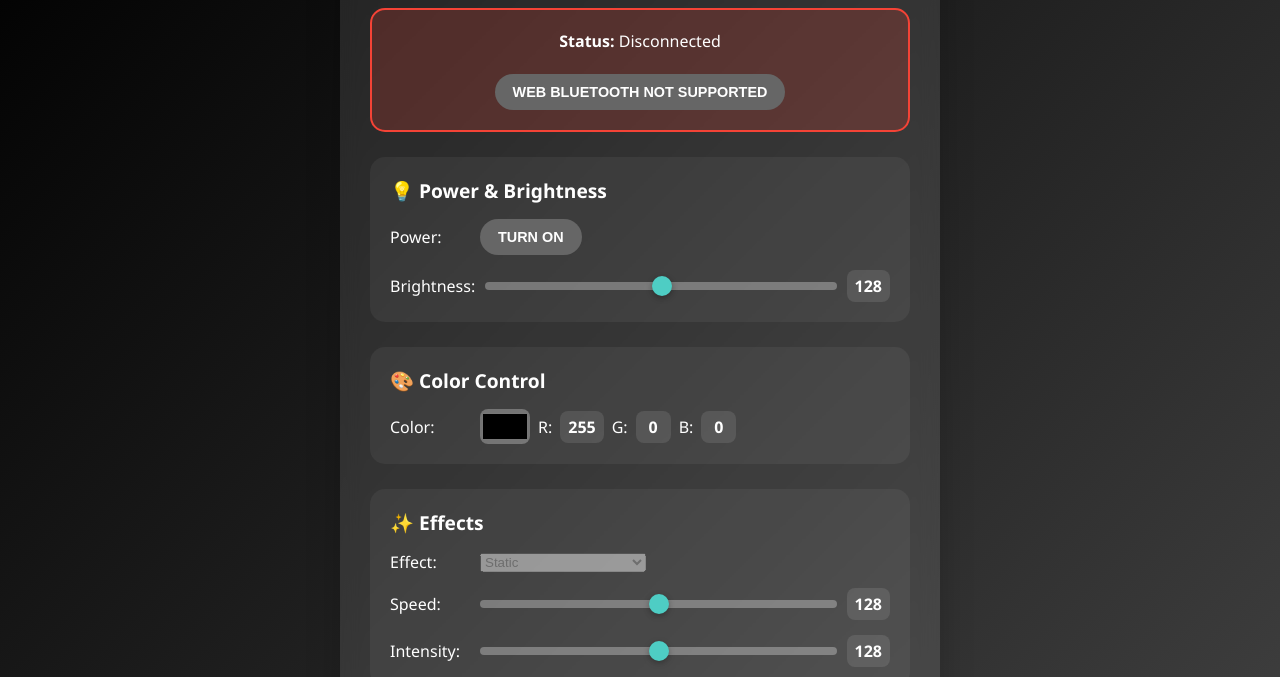
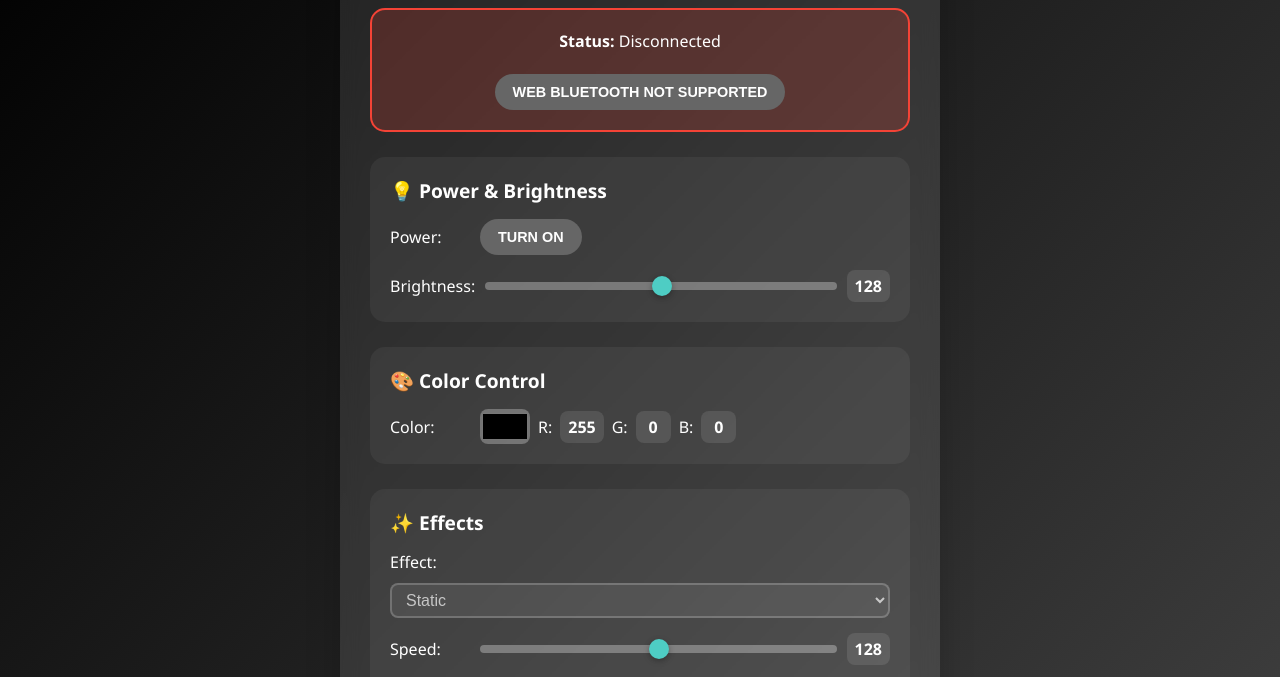
Before and after one commit to itsj4y/WLED_BLE, a plain HTML site: page index.html in a window 1280 px wide. Shown: the part 115-792 px from the top of the page. Drawn offline with Linux system fonts and the light colour scheme.

Commit message:
Update index.html

```diff
--- a/index.html
+++ b/index.html
@@ -84,6 +84,20 @@
         outline:none;
         -webkit-appearance:none;
     }
+	#effectSelect {
+	  background: rgba(255,255,255,0.1);
+	  color: #fff;
+	  border: 2px solid rgba(255,255,255,0.3);
+	  border-radius: 8px;
+	  font-size: 1rem;
+	  padding: 6px 10px;
+	  width: 100%; /* or a custom width */
+	}
+	#effectSelect option {
+	  background: #222; /* background for dropdown options */
+	  color: #fff;
+	}
+
     input[type="range"]::-webkit-slider-thumb {
         -webkit-appearance:none;
         appearance:none;
```
